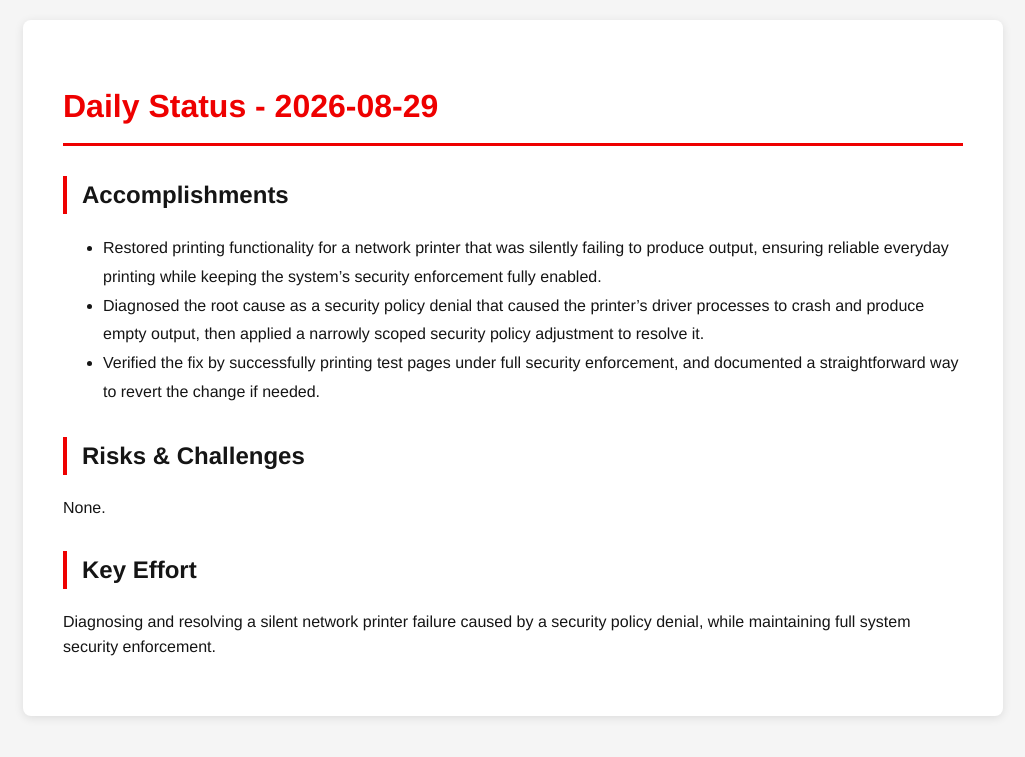
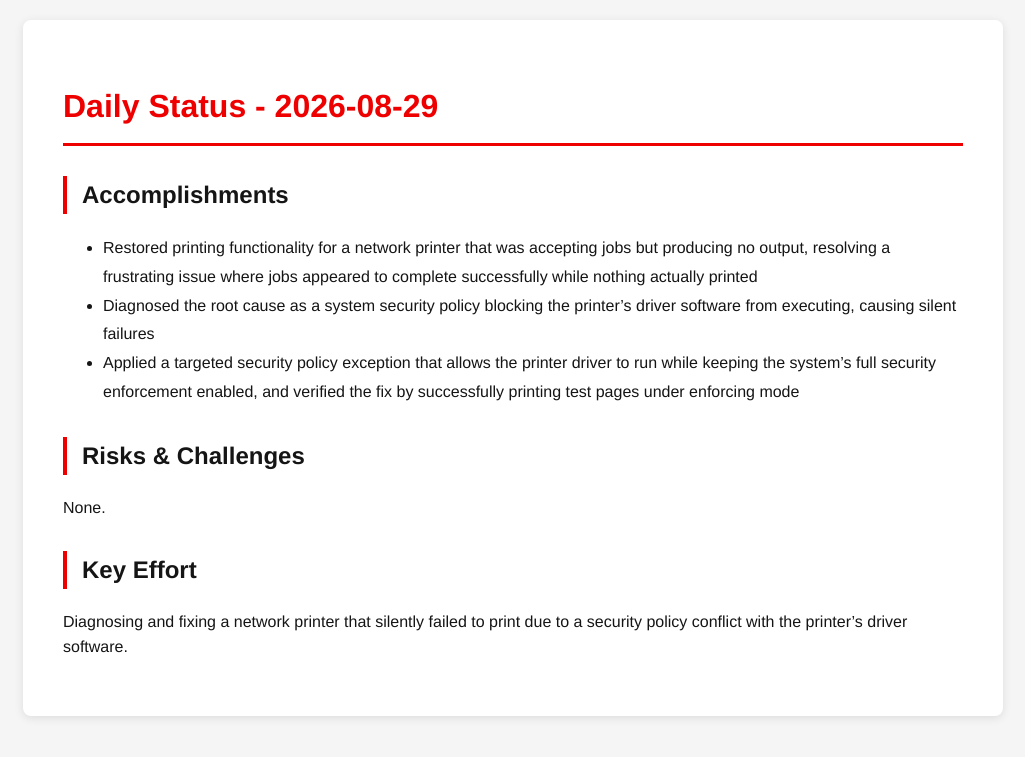
Before and after one commit to tzvatot/daily-status, a Jekyll site: the page built from 2026-08-29.md, in a window 1280 px wide. Shown: the top 757 px of the page, without its empty margins (127-1152 px from the left). Built offline with Jekyll 4.4.1, drawn with Linux system fonts in a browser that asks for light colours.

Commit message:
Daily status update - 2026-08-29

```diff
--- a/2026-08-29.md
+++ b/2026-08-29.md
@@ -7,12 +7,12 @@ date: 2026-08-29
 # Daily Status - 2026-08-29
 
 ## Accomplishments
-- Restored printing functionality for a network printer that was silently failing to produce output, ensuring reliable everyday printing while keeping the system's security enforcement fully enabled.
-- Diagnosed the root cause as a security policy denial that caused the printer's driver processes to crash and produce empty output, then applied a narrowly scoped security policy adjustment to resolve it.
-- Verified the fix by successfully printing test pages under full security enforcement, and documented a straightforward way to revert the change if needed.
+- Restored printing functionality for a network printer that was accepting jobs but producing no output, resolving a frustrating issue where jobs appeared to complete successfully while nothing actually printed
+- Diagnosed the root cause as a system security policy blocking the printer's driver software from executing, causing silent failures
+- Applied a targeted security policy exception that allows the printer driver to run while keeping the system's full security enforcement enabled, and verified the fix by successfully printing test pages under enforcing mode
 
 ## Risks & Challenges
 None.
 
 ## Key Effort
-Diagnosing and resolving a silent network printer failure caused by a security policy denial, while maintaining full system security enforcement.
+Diagnosing and fixing a network printer that silently failed to print due to a security policy conflict with the printer's driver software.
```
